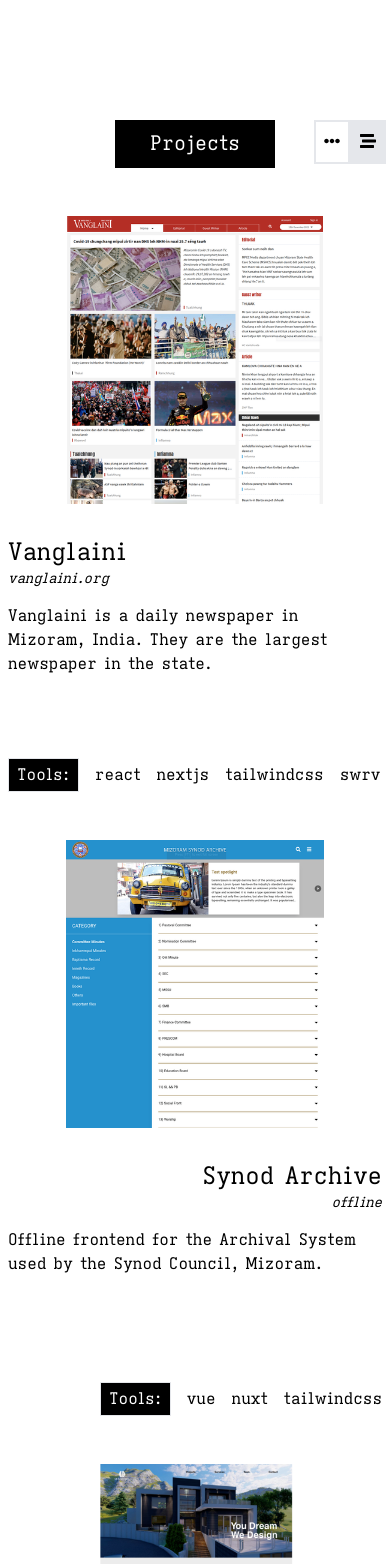
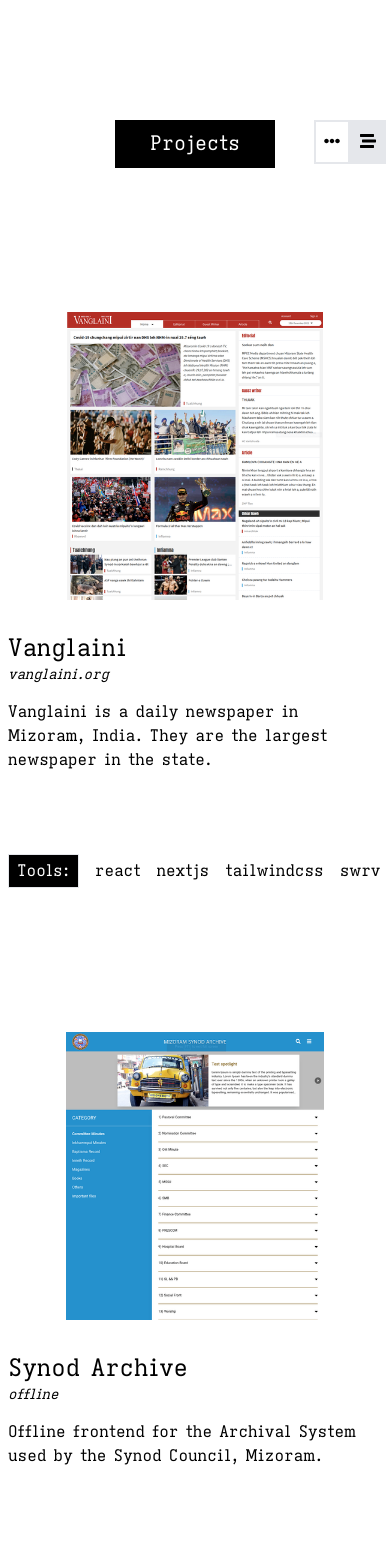
Before and after one commit to ringuralte/ringuralte, a Next.js app: page / in a window 390 px wide. Shown: the part 820-2384 px from the top of the page. Built offline with nearby package versions, Linux system fonts and the light colour scheme; a web font is replaced by a local one.

Commit message:
Change css in project cards

```diff
--- a/components/ProjectCard.tsx
+++ b/components/ProjectCard.tsx
@@ -34,17 +34,18 @@
           <h3
             className={classNames(
               "text-2xl px-2",
-              props.imageOnLeft ? "text-left" : "text-right"
+              props.imageOnLeft ? "text-left" : "text-left md:text-right"
             )}
           >
             {props.title}
           </h3>
+				  {/* if no link normal h4 tag */}
           {props.link.length ? (
             <a href={props.link} target="_blank" rel="noreferrer noopener">
               <h4
                 className={classNames(
                   "text-sm italic px-2",
-                  props.imageOnLeft ? "text-left" : "text-right"
+                  props.imageOnLeft ? "text-left" : "text-left md:text-right"
                 )}
               >
                 {props.subtitle}
@@ -54,7 +55,7 @@
             <h4
               className={classNames(
                 "text-sm italic px-2",
-                props.imageOnLeft ? "text-left" : "text-right"
+                props.imageOnLeft ? "text-left" : "text-left md:text-right"
               )}
             >
               {props.subtitle}
@@ -72,7 +73,7 @@
         <div
           className={classNames(
             "flex gap-x-4 px-2 items-baseline w-full",
-            props.imageOnLeft ? "justify-start" : "justify-end"
+            props.imageOnLeft ? "justify-start" : "justify-start md:justify-end"
           )}
         >
           <div className="border bg-black text-white py-1 px-2">Tools: </div>
--- a/components/Projects.tsx
+++ b/components/Projects.tsx
@@ -55,7 +55,7 @@
 
   return (
     <ComponentContainer>
-      <div className="flex relative justify-center w-full">
+      <div className="flex relative justify-center w-full pb-24">
         <TitleBox title="Projects" />
         <div className="absolute right-0 mr-1 md:mr-0">
           <button
@@ -106,7 +106,7 @@
           "transition-all transform duration-100 origin-top",
           carouselView
             ? "scale-0 h-0 w-0"
-            : "scale-100 flex flex-col h-full w-full"
+            : "scale-100 flex flex-col gap-y-24 h-full w-full"
         )}
       >
         {Object.keys(projects).map((key) => {
@@ -134,7 +134,7 @@
         )}
       >
         <Swiper
-          className="h-[600px]"
+          className="h-[750px] md:h-[600px]"
           modules={[Navigation, Pagination]}
           spaceBetween={50}
           slidesPerView={1}
```
